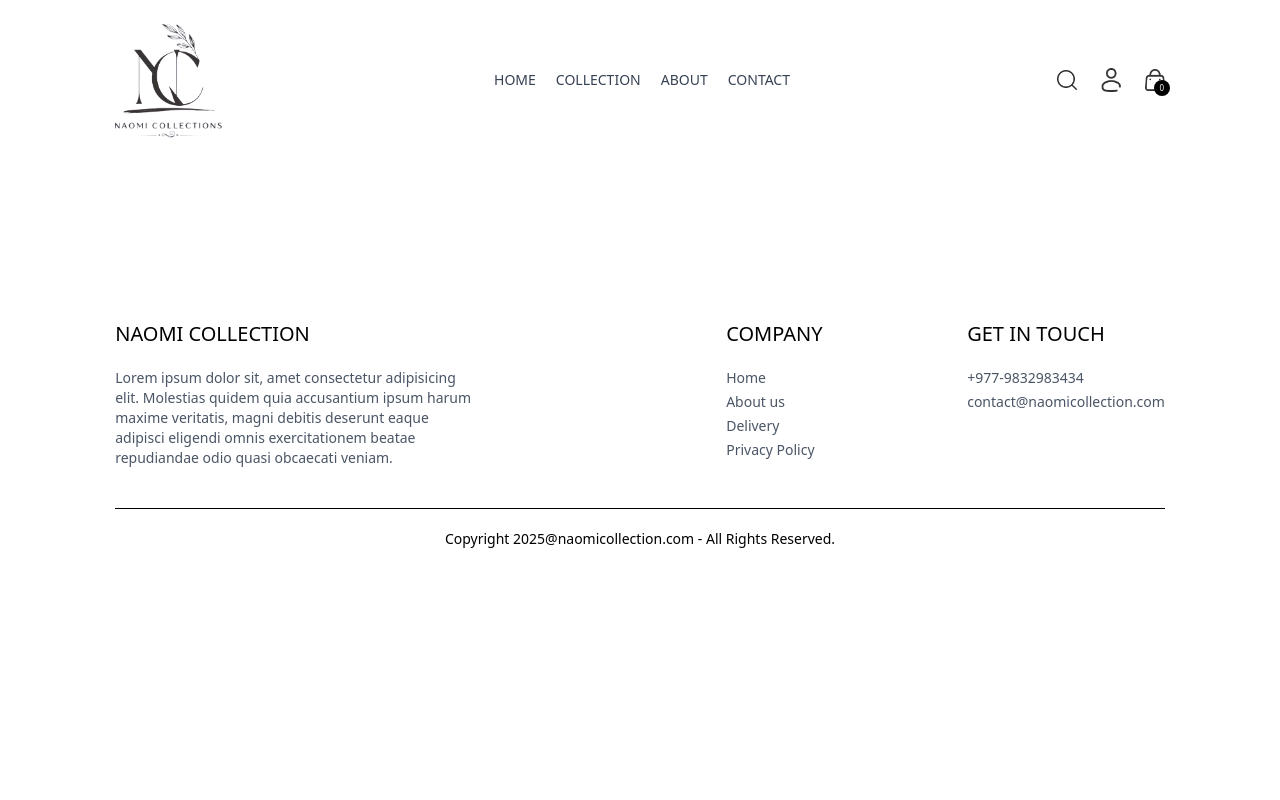
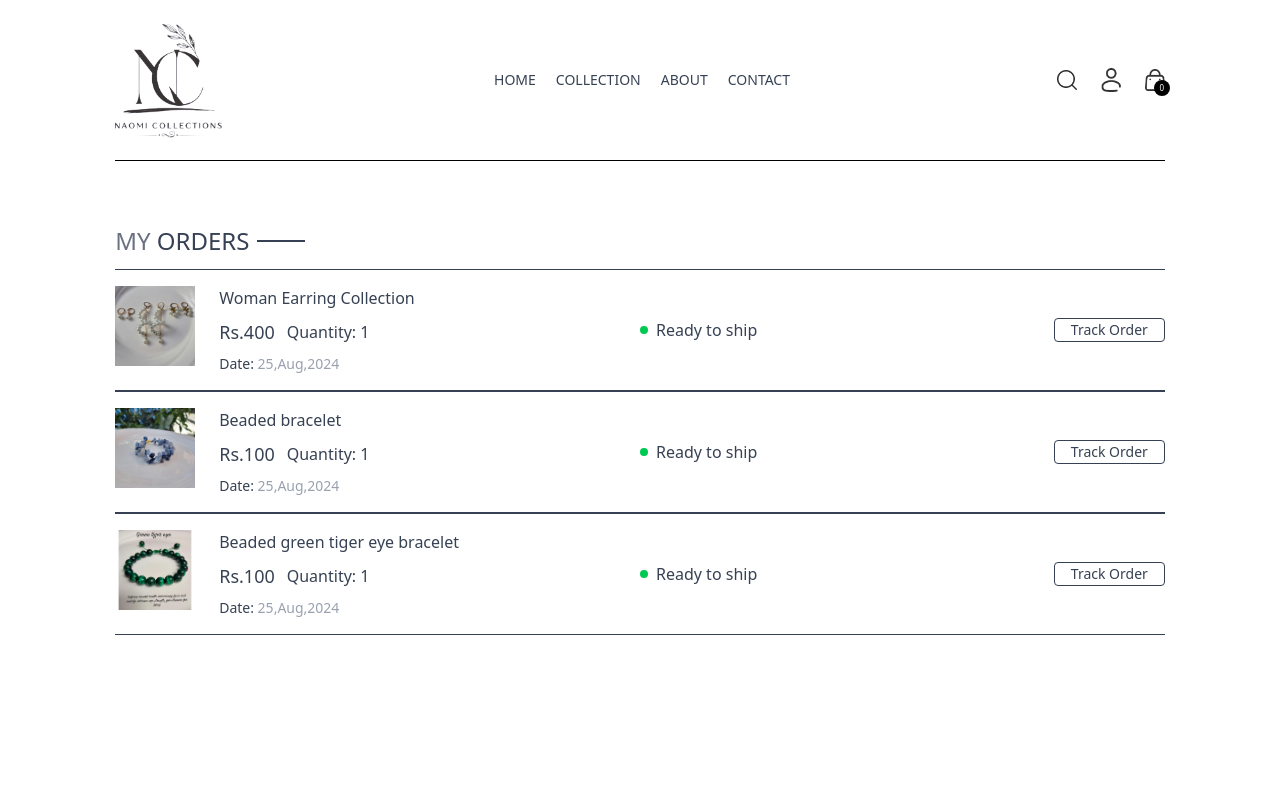
Before and after one commit to MiLaN-StHa/EcommerceProject, a React (Vite) app in the folder frontend/: page /orders in a window 1280 px wide. Shown: the top 800 px of the page. Built offline with nearby package versions, Linux system fonts and the light colour scheme.

Commit message:
Login page started

```diff
--- a/frontend/src/components/Footer.jsx
+++ b/frontend/src/components/Footer.jsx
@@ -1,5 +1,4 @@
 import React from 'react'
-import { assets } from '../assets/frontend_assets/assets'
 import logo from '../assets/logo.png'
 
 const Footer = () => {
--- a/frontend/src/components/Navbar.jsx
+++ b/frontend/src/components/Navbar.jsx
@@ -35,7 +35,7 @@
        <div className='flex items-center gap-6'>
         <img onClick={()=>setShowSearch(true)} src={assets.search_icon} className='w-5 cursor-pointer' alt="" />
         <div className='group relative'>
-          <img src={assets.profile_icon} className='w-5 cursor-pointer' alt="" />
+          <Link to='/login'><img src={assets.profile_icon} className='w-5 cursor-pointer' alt="" /></Link>
           <div className='group-hover:block hidden absolute dropdown-menu right-0 pt-4'>
             <div className='flex flex-col gap-2 w-36 py-3 px-5 bg-slate-100 text-gray-500 rounded'>
               <p className='cursor-pointer hover:text-black'>My Profile</p>
--- a/frontend/src/pages/Cart.jsx
+++ b/frontend/src/pages/Cart.jsx
@@ -54,7 +54,7 @@
           <div className=' w-full sm:w-[450px]'>
             <CartTotal/>
             <div className='w-full text-end'>
-              <button onClick={()=>navigate('/place-order')} className='bg-black text-white text-sm my-8 px-8 py-3'>PROCEED TO CHECKOUT</button>
+              <button onClick={()=>navigate('/place-order')} className='bg-black text-white text-sm my-8 px-8 py-3 cursor-pointer'>PROCEED TO CHECKOUT</button>
             </div>
           </div>
       </div>
--- a/frontend/src/pages/Login.jsx
+++ b/frontend/src/pages/Login.jsx
@@ -1,10 +1,22 @@
-import React from 'react'
+import React, { useState } from 'react'
 
 const Login = () => {
+
+const [currentState,setCurrentState]=useState('Sign Up');
+
   return (
-    <div>
-
-    </div>
+    <form className=' flex flex-col items-center w-[90%] sm:max-w-96 m-auto mt-14 gap-4 text-gray-700'>
+      <div className='inline-flex items-center gap-2 mb-2 mt-10'>
+        <p className='prata-regular text-3xl'>{currentState}</p>
+        <hr className=' border-none h-[1.5px] w-8 bg-gray-800'/>
+      </div>
+      {currentState==='Login'? '':<input type="text" className='w-full px-3 py-2 border border-gray-800' placeholder='Name' required/>}
+      <input type="email" className='w-full px-3 py-2 border border-gray-800' placeholder='Email' required/>
+      <input type="password" className='w-full px-3 py-2 border border-gray-800' placeholder='Password' required/>
+      <div className=' w-full flex justify-between text-sm mt-[-8px]'>
+          <p className='cursor-pointer'>Forgot password?</p>
+      </div>
+    </form>
   )
 }
 
--- a/frontend/src/pages/Orders.jsx
+++ b/frontend/src/pages/Orders.jsx
@@ -1,9 +1,42 @@
-import React from 'react'
+import React, { useContext } from 'react'
+import { ShopContext } from '../context/ShopContext'
+import Title from '../components/Title'
 
 const Orders = () => {
+
+  const {products, currency}=useContext(ShopContext)
+
   return (
-    <div>
-
+    <div className='border-t pt-16'>
+      <div className='text-2xl'>
+        <Title text1={'MY'} text2={'ORDERS'}/>
+      </div>
+      <div>
+        {
+          products.slice(1,4).map((item,index)=>(
+            <div key={index} className='py-4 border-t border-b text-gray-700 flex flex-col md:flex-row md:items-center  md:justify-between gap-4'>
+                  <div className='flex items-start gap-6 text-sm'>
+                      <img src={item.image[0]} className='w-16 sm:w-20' alt="" />
+                      <div>
+                        <p className=' sm:text-base font-medium'>{item.name}</p>
+                        <div className='flex items-center gap-3 mt-2 text-base text-gray-700'>
+                          <p className='text-lg'>{currency}{item.price}</p>
+                          <p>Quantity: 1</p>
+                        </div>
+                        <p className='mt-2'>Date: <span className='text-gray-400'>25,Aug,2024</span></p>
+                      </div>
+                  </div>
+                  <div className=' md:w-[50%] flex justify-between'>
+                      <div className='flex items-center gap-2'>
+                          <p className='min-w-2 h-2 rounded-full bg-green-500'></p>
+                          <p className='text-sm  md:text-base'>Ready to ship</p>
+                      </div>
+                      <button className='border px-4 text-sm font-medium rounded-sm cursor-pointer'>Track Order</button>
+                  </div>
+            </div>
+          ))
+        }
+      </div>
     </div>
   )
 }
--- a/frontend/src/pages/PlaceOrder.jsx
+++ b/frontend/src/pages/PlaceOrder.jsx
@@ -1,10 +1,17 @@
-import React from 'react'
+import React, { useContext, useState } from 'react'
 import Title from '../components/Title'
 import CartTotal from '../components/CartTotal'
 import { assets } from '../assets/frontend_assets/assets'
 import esewa from '../assets/pngegg.png'
+import imepay from '../assets/imepay.png'
+import { ShopContext } from '../context/ShopContext'
 
 const PlaceOrder = () => {
+
+const [method,setMethod]=useState('cod');
+
+const {navigate}=useContext(ShopContext);
+
   return (
     <div className='flex flex-col sm:flex-row justify-between gap-4 pt-5 sm:pt-14 min-h-[80vh] border-t'>
       {/* ----------------Left Side */}
@@ -38,11 +45,23 @@
             <Title text1={'PAYMENT'} text2={'METHOD'}/>
             {/* ------------------Payment method */}
             <div className='flex gap-3 flex-col lg:flex-row'>
-              <div className='flex items-center gap-3 border p-2 cursor-pointer'>
-                  <p className={`min-w-3.5 h-3.5 border rounded-full`}></p>
+              <div onClick={()=>setMethod('esewa')} className='flex items-center gap-3 border p-2 cursor-pointer'>
+                  <p className={`min-w-3.5 h-3.5 border rounded-full ${method==='esewa'?'bg-green-400' : ''}`}></p>
                   <img src={esewa} className='h-5 mx-4' alt="" />
               </div>
+              <div onClick={()=>setMethod('imepay')} className='flex items-center gap-3 border p-2 cursor-pointer'>
+                  <p className={`min-w-3.5 h-3.5 border rounded-full ${method==='imepay'?'bg-green-400' : ''}`}></p>
+                  <img src={imepay} className='h-5 mx-4' alt="" />
+              </div>
+              <div onClick={()=>setMethod('cod')} className='flex items-center gap-3 border p-2 cursor-pointer'>
+                  <p className={`min-w-3.5 h-3.5 border rounded-full ${method==='cod'?'bg-green-400' : ''}`}></p>
+                  <p className='text-gray-500 text-sm font-medium mx-4'>CASH ON DELIVERY</p>
+              </div>
             </div>
+
+          <div className='w-full text-end mt-8'>
+            <button onClick={()=>navigate('/orders')} className='bg-black text-white px-16 py-3 text-sm cursor-pointer'>PLACE ORDER</button>
+          </div>
         </div>
       </div>
     </div>
```
Also changed, not shown: frontend/src/assets/ime.png (added), frontend/src/assets/imepay.png (added).
